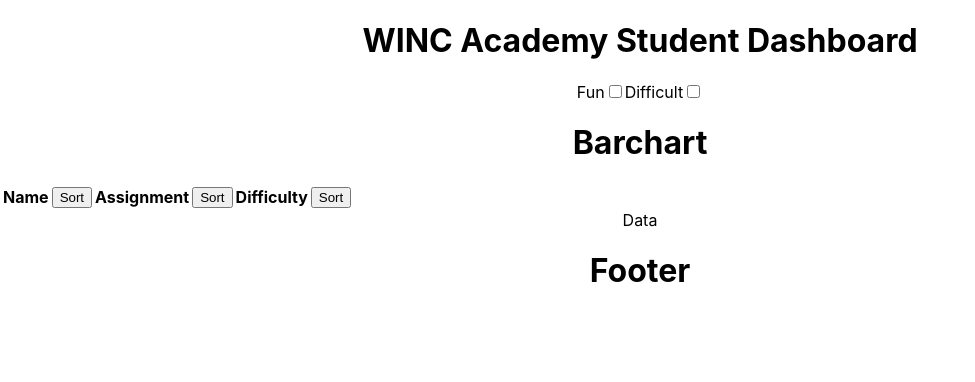
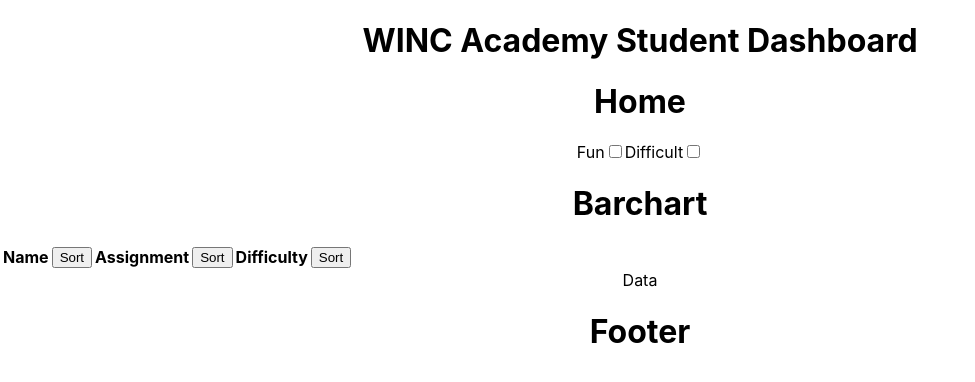
Before and after one commit to Chaira-Joel/dashboard-chaira, a React (Create React App) app: page / in a window 1280 px wide. Shown: the top 382 px of the page, without its empty margins (0-975 px from the left). Built offline with nearby package versions, Linux system fonts and the light colour scheme.

Commit message:
parsed the CSV data to an array

```diff
--- a/src/App.js
+++ b/src/App.js
@@ -5,12 +5,14 @@ import Checkboxes from "./Components/Checboxes";
 import Barchart from "./Components/Barchart";
 import Table from "./Components/Table";
 import StudentData from "./StudentData/StudentData";
+import HomePage from './Components/Home'
 
 function App() {
   return (
     <div className="App">
 
       <Header/>
+        <HomePage/>
         <Checkboxes/>
         <Barchart/>
         <Table/>
--- /dev/null
+++ b/src/Components/Home.js
@@ -0,0 +1,19 @@
+import React from "react"
+
+    class HomePage extends React.Component{
+    constructor(props) {
+        super(props);
+        this.state = {};
+    }
+
+    render() {
+        return (
+            <div>
+                <h1>Home</h1>
+
+            </div>
+        );
+
+    }}
+
+    export default HomePage;
```
